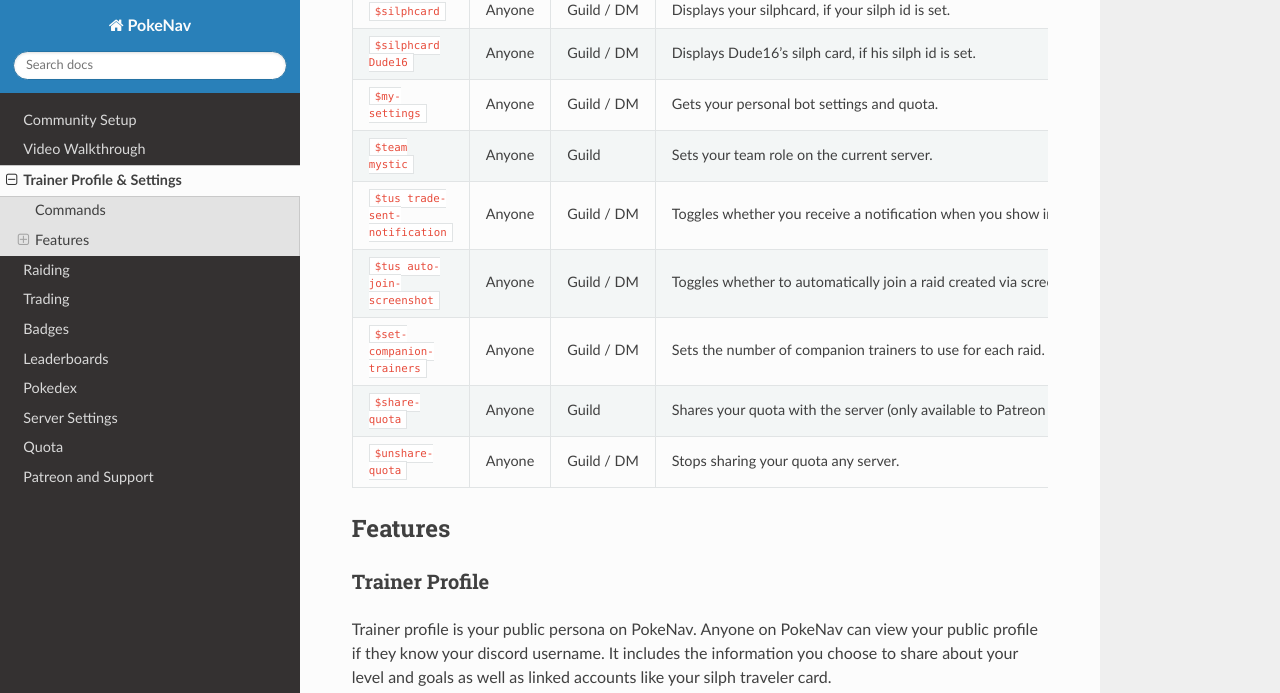
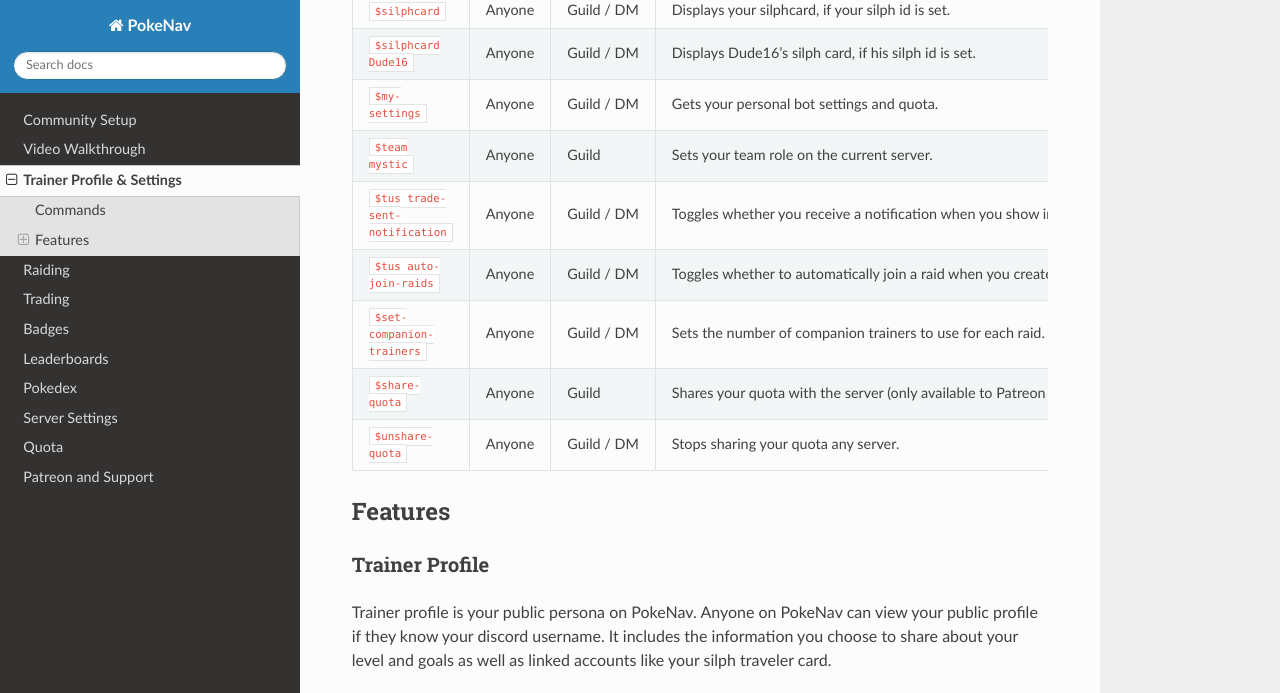
Before and after one commit to PokeNavBot/pokenav-documentation, a Sphinx documentation site: the page built from source/trainer.md, in a window 1280 px wide and 900 px high, scrolled down 804 px, cut to the strip 0-693 px from the top of the window. Built offline with Sphinx 7.4.7 and the Read the Docs theme 2.0.0, drawn with Linux system fonts in a browser that asks for light colours; formulas are drawn with MathJax 3.

Commit message:
auto join raids

```diff
--- a/source/trainer.md
+++ b/source/trainer.md
@@ -23,7 +23,7 @@
    ``$my-settings``, Anyone, Guild / DM, "Gets your personal bot settings and quota."
    ``$team mystic``, Anyone, Guild, "Sets your team role on the current server."
    ``$tus trade-sent-notification``, Anyone, Guild / DM, "Toggles whether you receive a notification when you show interest in a trade."
-   ``$tus auto-join-screenshot``, Anyone, Guild / DM, "Toggles whether to automatically join a raid created via screenshot."
+   ``$tus auto-join-raids``, Anyone, Guild / DM, "Toggles whether to automatically join a raid when you create it."
    ``$set-companion-trainers``, Anyone, Guild / DM, "Sets the number of companion trainers to use for each raid."
    ``$share-quota``, Anyone, Guild, "Shares your quota with the server (only available to Patreon subscribers)."
    ``$unshare-quota``, Anyone, Guild / DM, "Stops sharing your quota any server."
```
